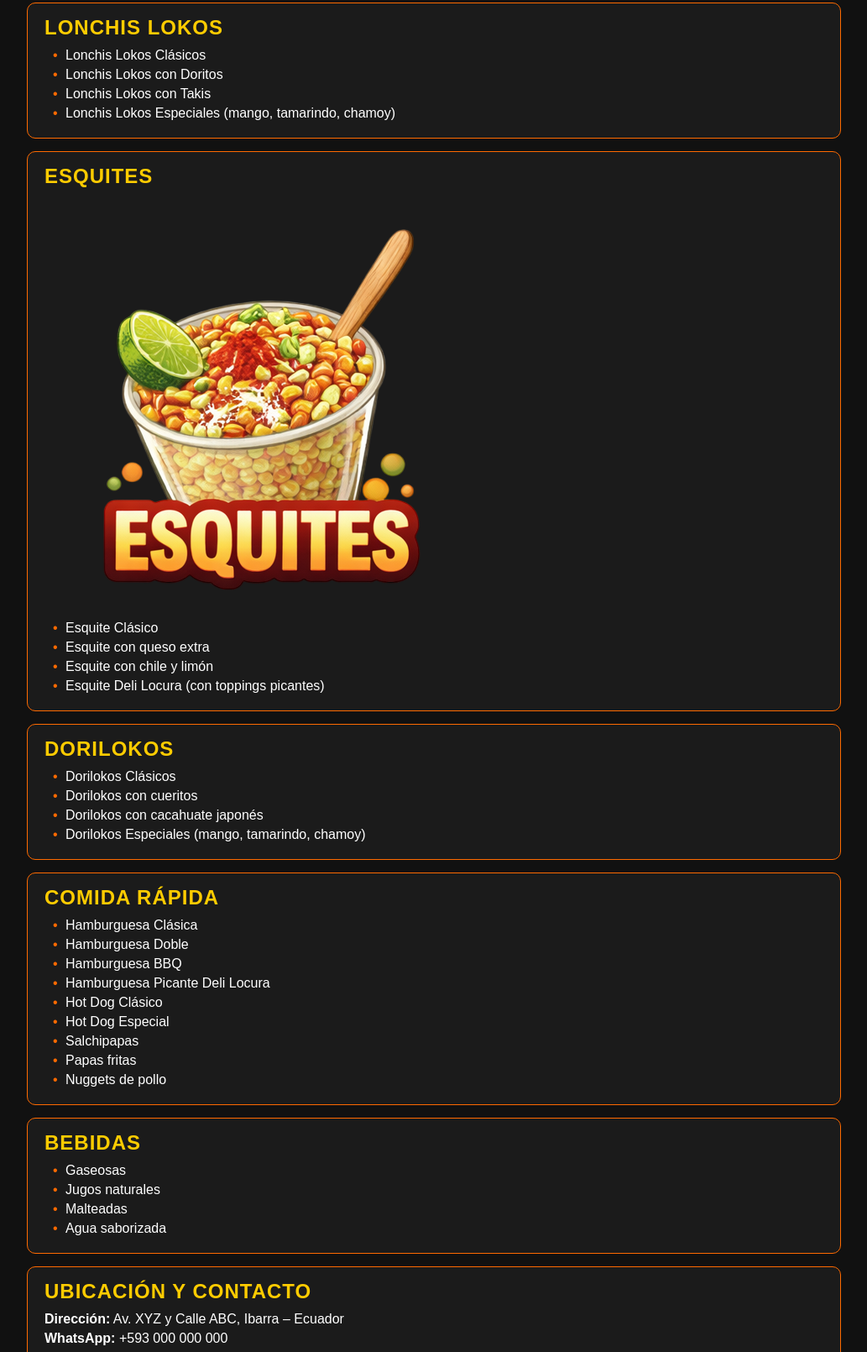
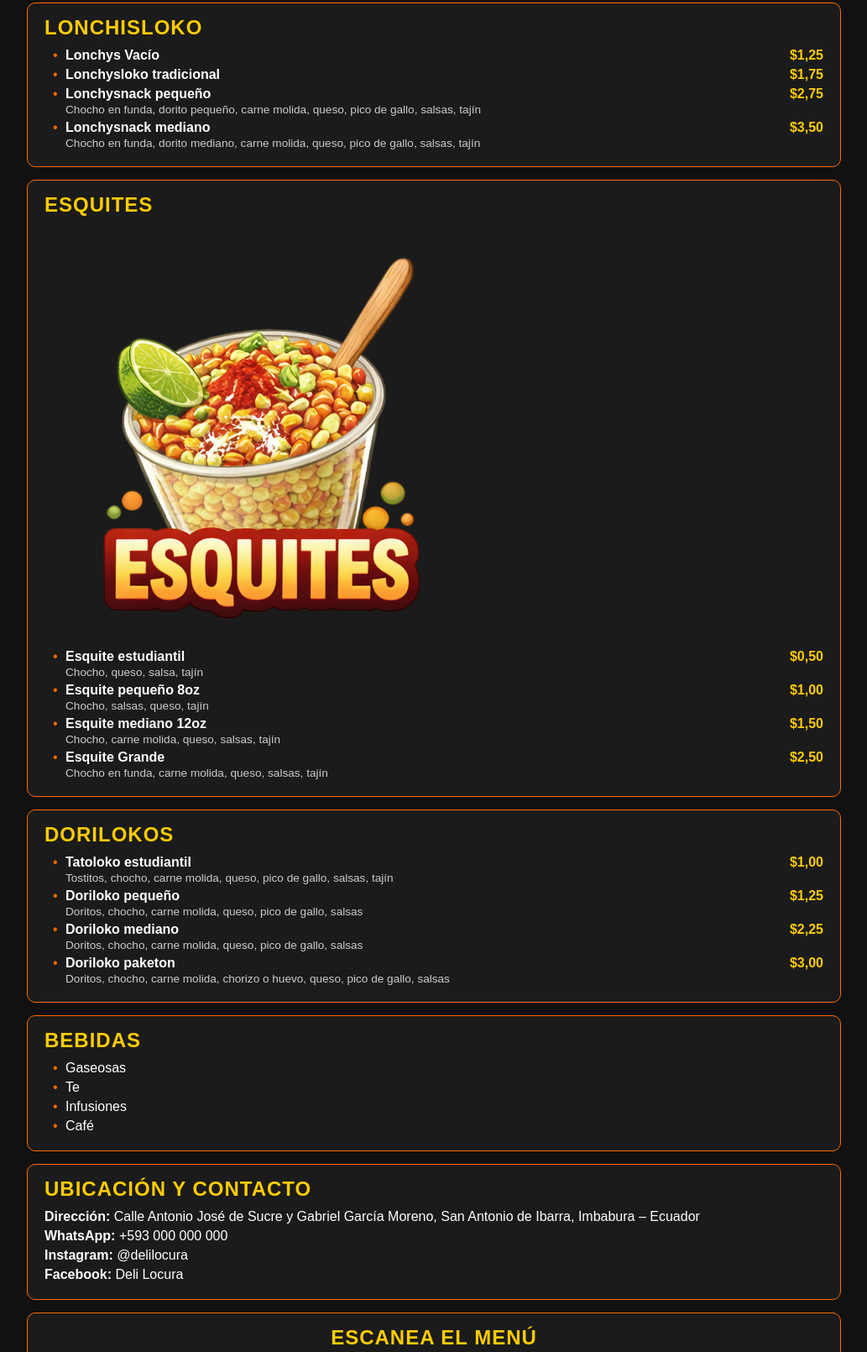
Before and after one commit to JAlexis11/deli-locura, a plain HTML site: page index.html in a window 1280 px wide. Shown: the part 830-2440 px from the top of the page at 84% size, without its empty margins (123-1156 px from the left). Drawn offline with Linux system fonts and the light colour scheme.

Commit message:
Actualizar menú con precios reales y dirección
Co-Authored-By: Claude Sonnet 5 <noreply@anthropic.com>

```diff
--- a/index.html
+++ b/index.html
@@ -27,14 +27,36 @@
             </ul>
         </section>
 
-        <!-- LONCHIS LOKOS -->
+        <!-- LONCHISLOKO -->
         <section class="section">
-            <h2>Lonchis Lokos</h2>
-            <ul>
-                <li>Lonchis Lokos Clásicos</li>
-                <li>Lonchis Lokos con Doritos</li>
-                <li>Lonchis Lokos con Takis</li>
-                <li>Lonchis Lokos Especiales (mango, tamarindo, chamoy)</li>
+            <h2>Lonchisloko</h2>
+            <ul class="menu-list">
+                <li class="menu-item">
+                    <div class="item-row">
+                        <span class="item-name">Lonchys Vacío</span>
+                        <span class="item-price">$1,25</span>
+                    </div>
+                </li>
+                <li class="menu-item">
+                    <div class="item-row">
+                        <span class="item-name">Lonchysloko tradicional</span>
+                        <span class="item-price">$1,75</span>
+                    </div>
+                </li>
+                <li class="menu-item">
+                    <div class="item-row">
+                        <span class="item-name">Lonchysnack pequeño</span>
+                        <span class="item-price">$2,75</span>
+                    </div>
+                    <p class="item-desc">Chocho en funda, dorito pequeño, carne molida, queso, pico de gallo, salsas, tajín</p>
+                </li>
+                <li class="menu-item">
+                    <div class="item-row">
+                        <span class="item-name">Lonchysnack mediano</span>
+                        <span class="item-price">$3,50</span>
+                    </div>
+                    <p class="item-desc">Chocho en funda, dorito mediano, carne molida, queso, pico de gallo, salsas, tajín</p>
+                </li>
             </ul>
         </section>
 
@@ -42,38 +64,70 @@
         <section class="section">
             <h2>Esquites</h2>
             <img src="imagen/esnac.png" alt="Esquites" class="section-img">
-            <ul>
-                <li>Esquite Clásico</li>
-                <li>Esquite con queso extra</li>
-                <li>Esquite con chile y limón</li>
-                <li>Esquite Deli Locura (con toppings picantes)</li>
+            <ul class="menu-list">
+                <li class="menu-item">
+                    <div class="item-row">
+                        <span class="item-name">Esquite estudiantil</span>
+                        <span class="item-price">$0,50</span>
+                    </div>
+                    <p class="item-desc">Chocho, queso, salsa, tajín</p>
+                </li>
+                <li class="menu-item">
+                    <div class="item-row">
+                        <span class="item-name">Esquite pequeño 8oz</span>
+                        <span class="item-price">$1,00</span>
+                    </div>
+                    <p class="item-desc">Chocho, salsas, queso, tajín</p>
+                </li>
+                <li class="menu-item">
+                    <div class="item-row">
+                        <span class="item-name">Esquite mediano 12oz</span>
+                        <span class="item-price">$1,50</span>
+                    </div>
+                    <p class="item-desc">Chocho, carne molida, queso, salsas, tajín</p>
+                </li>
+                <li class="menu-item">
+                    <div class="item-row">
+                        <span class="item-name">Esquite Grande</span>
+                        <span class="item-price">$2,50</span>
+                    </div>
+                    <p class="item-desc">Chocho en funda, carne molida, queso, salsas, tajín</p>
+                </li>
             </ul>
         </section>
 
         <!-- DORILOKOS -->
         <section class="section">
             <h2>Dorilokos</h2>
-            <ul>
-                <li>Dorilokos Clásicos</li>
-                <li>Dorilokos con cueritos</li>
-                <li>Dorilokos con cacahuate japonés</li>
-                <li>Dorilokos Especiales (mango, tamarindo, chamoy)</li>
-            </ul>
-        </section>
-
-        <!-- COMIDA RÁPIDA -->
-        <section class="section">
-            <h2>Comida rápida</h2>
-            <ul>
-                <li>Hamburguesa Clásica</li>
-                <li>Hamburguesa Doble</li>
-                <li>Hamburguesa BBQ</li>
-                <li>Hamburguesa Picante Deli Locura</li>
-                <li>Hot Dog Clásico</li>
-                <li>Hot Dog Especial</li>
-                <li>Salchipapas</li>
-                <li>Papas fritas</li>
-                <li>Nuggets de pollo</li>
+            <ul class="menu-list">
+                <li class="menu-item">
+                    <div class="item-row">
+                        <span class="item-name">Tatoloko estudiantil</span>
+                        <span class="item-price">$1,00</span>
+                    </div>
+                    <p class="item-desc">Tostitos, chocho, carne molida, queso, pico de gallo, salsas, tajín</p>
+                </li>
+                <li class="menu-item">
+                    <div class="item-row">
+                        <span class="item-name">Doriloko pequeño</span>
+                        <span class="item-price">$1,25</span>
+                    </div>
+                    <p class="item-desc">Doritos, chocho, carne molida, queso, pico de gallo, salsas</p>
+                </li>
+                <li class="menu-item">
+                    <div class="item-row">
+                        <span class="item-name">Doriloko mediano</span>
+                        <span class="item-price">$2,25</span>
+                    </div>
+                    <p class="item-desc">Doritos, chocho, carne molida, queso, pico de gallo, salsas</p>
+                </li>
+                <li class="menu-item">
+                    <div class="item-row">
+                        <span class="item-name">Doriloko paketon</span>
+                        <span class="item-price">$3,00</span>
+                    </div>
+                    <p class="item-desc">Doritos, chocho, carne molida, chorizo o huevo, queso, pico de gallo, salsas</p>
+                </li>
             </ul>
         </section>
 
@@ -82,16 +136,17 @@
             <h2>Bebidas</h2>
             <ul>
                 <li>Gaseosas</li>
-                <li>Jugos naturales</li>
-                <li>Malteadas</li>
-                <li>Agua saborizada</li>
+                <li>Te</li>
+                <li>Infusiones</li>
+                <li>Café</li>
+
             </ul>
         </section>
 
         <!-- DIRECCIÓN Y CONTACTO -->
         <section class="section info">
             <h2>Ubicación y contacto</h2>
-            <p><strong>Dirección:</strong> Av. XYZ y Calle ABC, Ibarra – Ecuador</p>
+            <p><strong>Dirección:</strong> Calle Antonio José de Sucre y Gabriel García Moreno, San Antonio de Ibarra, Imbabura – Ecuador</p>
             <p><strong>WhatsApp:</strong> +593 000 000 000</p>
             <p><strong>Instagram:</strong> @delilocura</p>
             <p><strong>Facebook:</strong> Deli Locura</p>
--- a/styles.css
+++ b/styles.css
@@ -84,6 +84,43 @@ body {
     left: 0;
 }
 
+/* Items de menú con precio */
+.menu-list {
+    margin-left: 0;
+}
+
+.menu-item {
+    padding-left: 0;
+    margin-bottom: 12px;
+}
+
+.menu-item::before {
+    content: none;
+}
+
+.item-row {
+    display: flex;
+    justify-content: space-between;
+    align-items: baseline;
+    gap: 10px;
+}
+
+.item-name {
+    font-weight: bold;
+}
+
+.item-price {
+    color: #ffcc00;
+    font-weight: bold;
+    white-space: nowrap;
+}
+
+.item-desc {
+    font-size: 0.85rem;
+    color: #ccc;
+    margin-top: 2px;
+}
+
 /* Info de contacto */
 .info p {
     margin-bottom: 5px;
```
